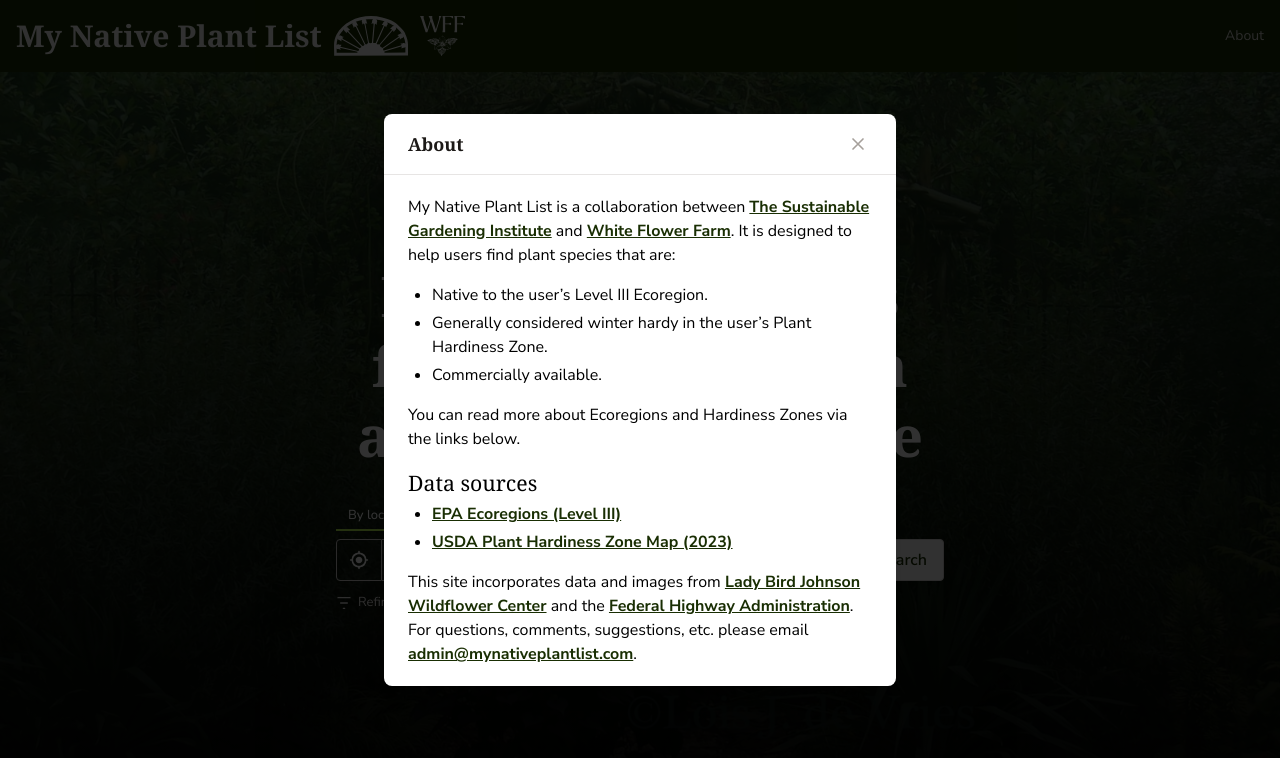
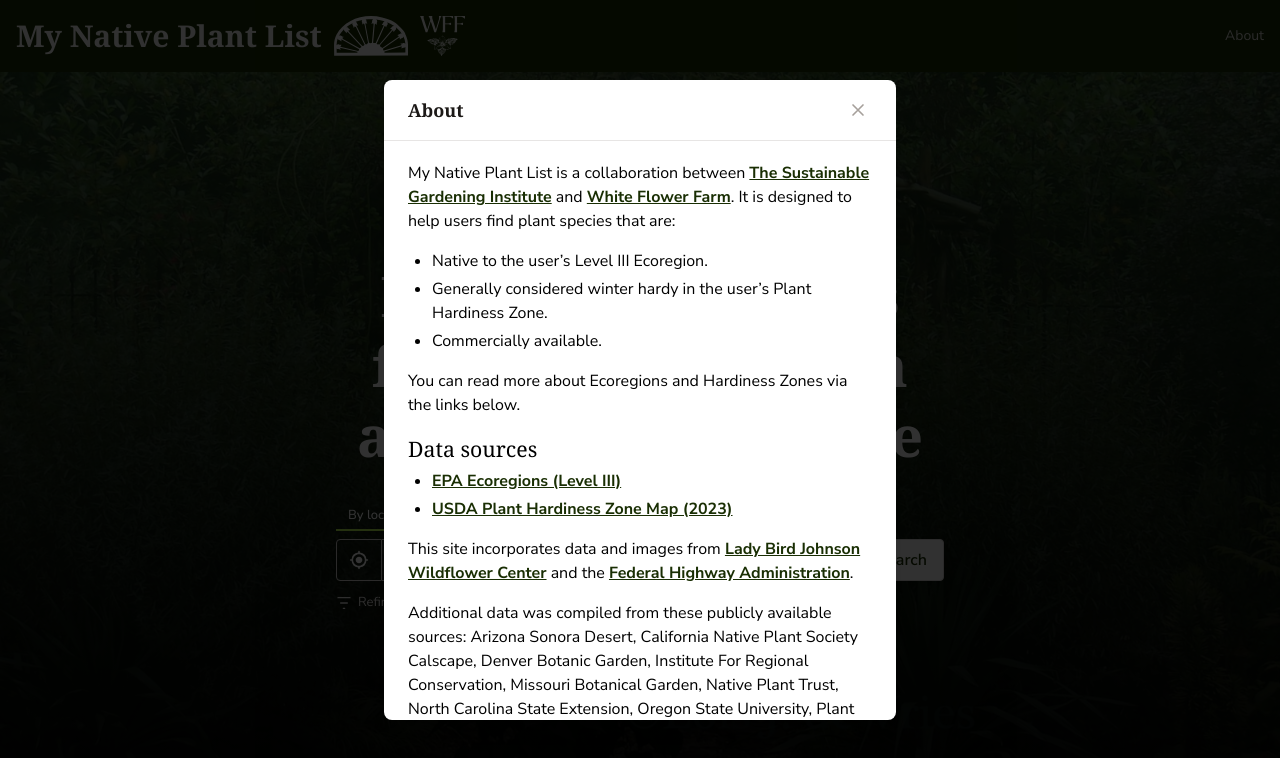
Before and after one commit to tylermachado/gardenmap, a SvelteKit app: page / in a window 1280 px wide. Both pictures are taken after a click on the button "About". Shown: the top 758 px of the page. Built offline with nearby package versions, Linux system fonts and the light colour scheme; a web font is replaced by a local one.

Commit message:
updates the About section

```diff
--- a/src/routes/+layout.svelte
+++ b/src/routes/+layout.svelte
@@ -33,52 +33,92 @@
 <InfoModal title="About" open={showAbout} onclose={() => (showAbout = false)}>
 	{#snippet children()}
 		<p>
-			My Native Plant List is a collaboration between <a href="https://www.sustainablegardeninginstitute.org/" target="_blank" rel="noopener">The Sustainable Gardening Institute</a> and <a href="https://www.whiteflowerfarm.com/" target="_blank" rel="noopener">White Flower Farm</a>. It is designed to help users find plant species that are:
+			My Native Plant List is a collaboration between <a
+				href="https://www.sustainablegardeninginstitute.org/"
+				target="_blank"
+				rel="noopener">The Sustainable Gardening Institute</a
+			>
+			and
+			<a href="https://www.whiteflowerfarm.com/" target="_blank" rel="noopener">White Flower Farm</a
+			>. It is designed to help users find plant species that are:
 		</p>
 		<ul>
 			<li>Native to the user’s Level III Ecoregion.</li>
 			<li>Generally considered winter hardy in the user’s Plant Hardiness Zone.</li>
 			<li>Commercially available.</li>
 		</ul>
-		<p>
-You can read more about Ecoregions and Hardiness Zones via the links below.
-		</p>
+		<p>You can read more about Ecoregions and Hardiness Zones via the links below.</p>
 		<h3>Data sources</h3>
 		<ul>
-			<li><a href="https://www.epa.gov/eco-research/ecoregions" target="_blank" rel="noopener">EPA Ecoregions (Level III)</a></li>
-			<li><a href="https://planthardiness.ars.usda.gov/" target="_blank" rel="noopener">USDA Plant Hardiness Zone Map (2023)</a></li>
+			<li>
+				<a href="https://www.epa.gov/eco-research/ecoregions" target="_blank" rel="noopener"
+					>EPA Ecoregions (Level III)</a
+				>
+			</li>
+			<li>
+				<a href="https://planthardiness.ars.usda.gov/" target="_blank" rel="noopener"
+					>USDA Plant Hardiness Zone Map (2023)</a
+				>
+			</li>
 		</ul>
-		<p>This site incorporates data and images from <a href="https://www.wildflower.org/" target="_blank" rel="noopener">Lady Bird Johnson Wildflower Center</a> and the <a href="https://highways.dot.gov/" target="_blank" rel="noopener">Federal Highway Administration</a>. For questions, comments, suggestions, etc. please email <a href="mailto:admin@mynativeplantlist.com">admin@mynativeplantlist.com</a>.</p>
+		<p>
+			This site incorporates data and images from <a
+				href="https://www.wildflower.org/"
+				target="_blank"
+				rel="noopener">Lady Bird Johnson Wildflower Center</a
+			>
+			and the
+			<a href="https://highways.dot.gov/" target="_blank" rel="noopener"
+				>Federal Highway Administration</a
+			>.
+		</p>
+		<p>
+			Additional data was compiled from these publicly available sources: Arizona Sonora Desert,
+			California Native Plant Society Calscape, Denver Botanic Garden, Institute For Regional
+			Conservation, Missouri Botanical Garden, Native Plant Trust, North Carolina State Extension,
+			Oregon State University, Plant Delights Nursery, Texas A&amp;M Agrilife Extension, Top
+			Tropicals Plant Encyclopedia, UCCE El Dorado County Master Gardeners, University of Florida
+			IFAS Extension, USDA NRCS Plants Database, Utah State University Extension, and Washington
+			Native Plant Society.
+		</p>
+		<p>
+			For questions, comments, suggestions, etc. please email <a
+				href="mailto:admin@mynativeplantlist.com">admin@mynativeplantlist.com</a
+			>.
+		</p>
 	{/snippet}
 </InfoModal>
 
-<div class="h-screen bg-stone-300 flex flex-col overflow-hidden">
-	<header class="bg-lime-950 p-4 flex items-center justify-between">
+<div class="flex h-screen flex-col overflow-hidden bg-stone-300">
+	<header class="flex items-center justify-between bg-lime-950 p-4">
 		<a href="/" class="flex items-center gap-3">
-			<h1 class="font-serif text-xl sm:text-3xl font-bold text-stone-100">My Native Plant List</h1>
+			<h1 class="font-serif text-xl font-bold text-stone-100 sm:text-3xl">My Native Plant List</h1>
 			<span
 				role="img"
 				aria-label="The Sustainable Gardening Institute"
-				class="inline-block h-8 sm:h-10 bg-stone-100"
+				class="inline-block h-8 bg-stone-100 sm:h-10"
 				style="aspect-ratio: 163.7 / 88; mask: url(/logos/sgi.svg) center / contain no-repeat; -webkit-mask: url(/logos/sgi.svg) center / contain no-repeat;"
 			></span>
 			<span
 				role="img"
 				aria-label="White Flower Farm"
-				class="inline-block h-8 sm:h-10 bg-stone-100"
+				class="inline-block h-8 bg-stone-100 sm:h-10"
 				style="aspect-ratio: 811.7 / 724.5; mask: url(/logos/wff.svg) center / contain no-repeat; -webkit-mask: url(/logos/wff.svg) center / contain no-repeat;"
 			></span>
 		</a>
 		<nav class="flex items-center gap-4">
-			<button onclick={() => (showAbout = true)} class="text-stone-300 text-sm hover:text-stone-100 transition-colors">About</button>
+			<button
+				onclick={() => (showAbout = true)}
+				class="text-sm text-stone-300 transition-colors hover:text-stone-100">About</button
+			>
 		</nav>
 	</header>
 
-	<main class="flex-1 flex flex-col overflow-hidden min-h-0">
+	<main class="flex min-h-0 flex-1 flex-col overflow-hidden">
 		{#if mounted}
 			{@render children()}
 		{:else}
-			<div class="flex-1 flex items-center justify-center">
+			<div class="flex flex-1 items-center justify-center">
 				<div class="text-stone-600">Loading...</div>
 			</div>
 		{/if}
```
